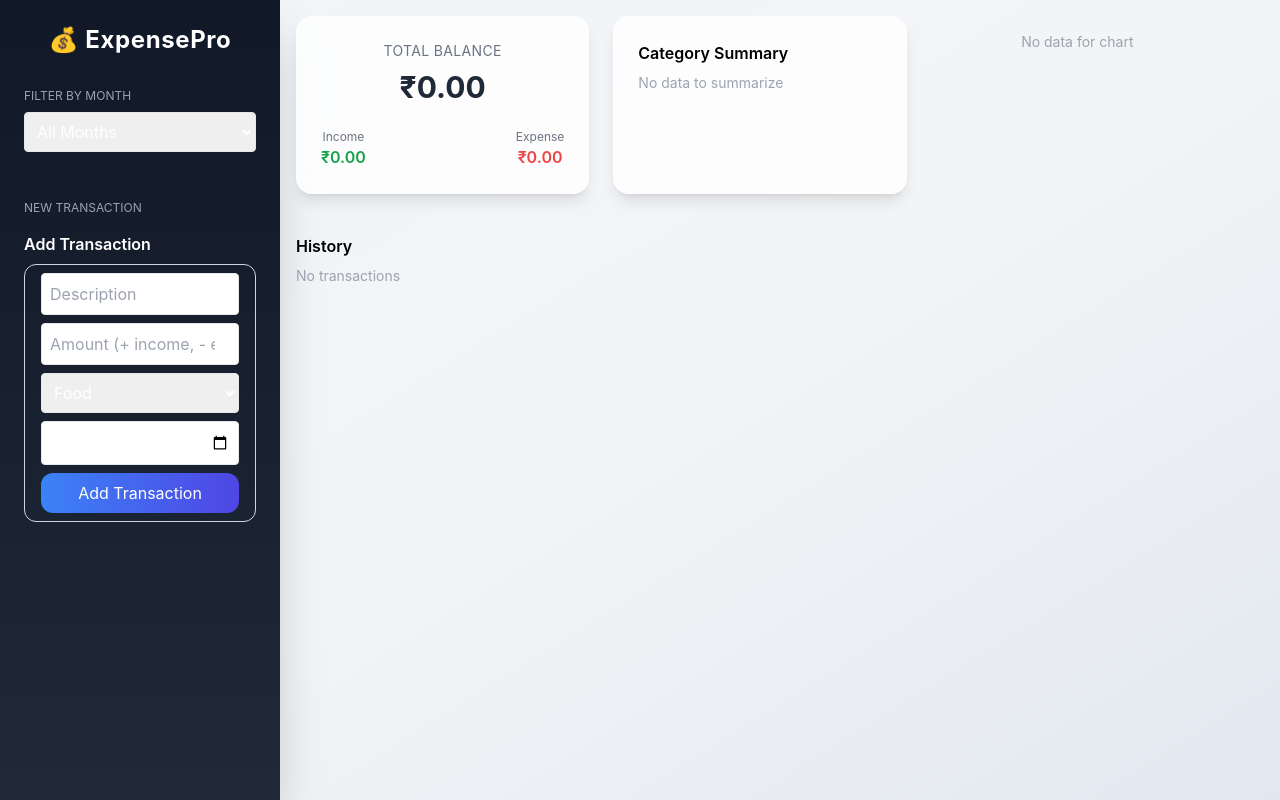
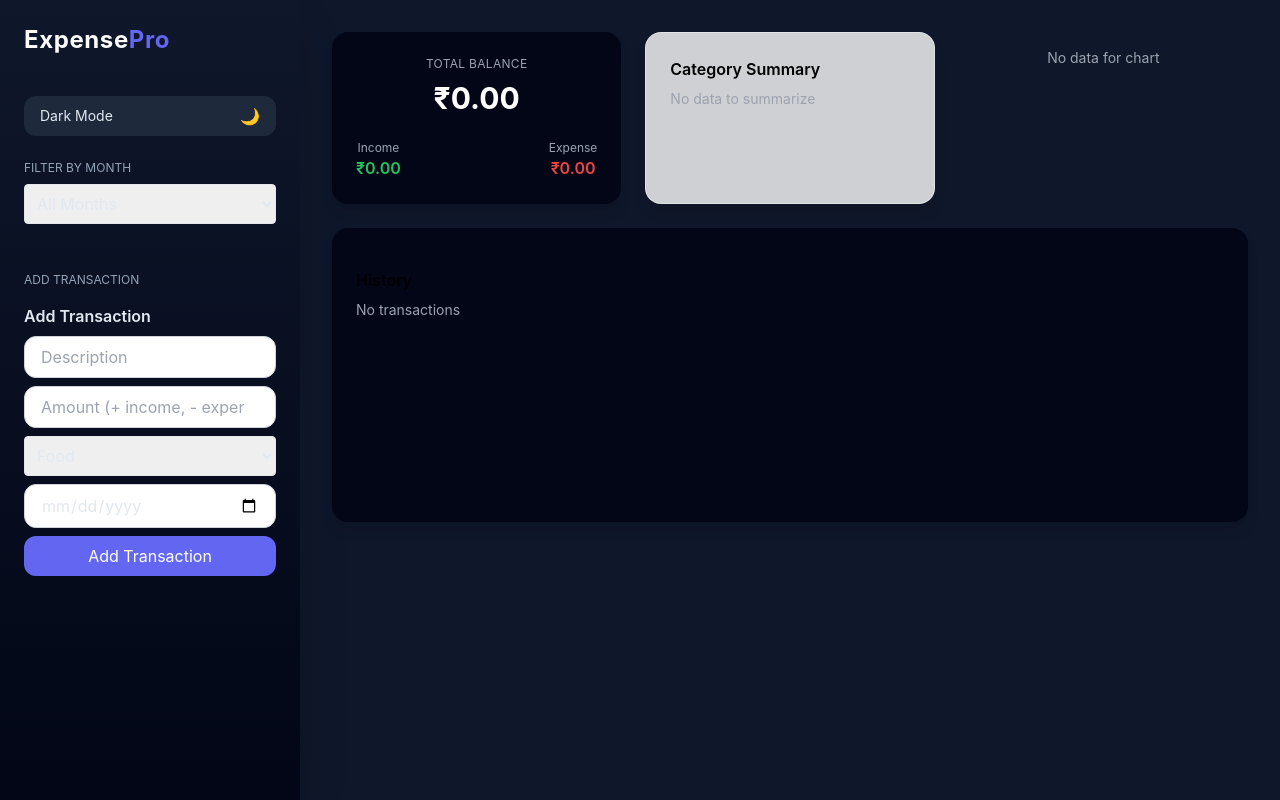
Before and after one commit to NaveenGowd1/react-expense-tracker, a React (Create React App) app: page / in a window 1280 px wide. Built offline with nearby package versions, Linux system fonts and the light colour scheme.

Commit message:
Implemented advanced dark mode and redesigned SaaS dashboard UI

```diff
--- a/src/App.js
+++ b/src/App.js
@@ -3,6 +3,8 @@ import Sidebar from "./components/Sidebar";
 import Dashboard from "./components/Dashboard";
 
 function App() {
+  const [darkMode, setDarkMode] = useState(true);
+
   const [transactions, setTransactions] = useState(() => {
     const saved = localStorage.getItem("transactions");
     return saved ? JSON.parse(saved) : [];
@@ -30,19 +32,25 @@ function App() {
       );
 
   return (
-    <div className="flex h-screen overflow-hidden bg-gradient-to-br from-slate-100 via-gray-100 to-slate-200">
+    <div className={darkMode ? "dark" : ""}>
+      <div className="flex h-screen overflow-hidden bg-slate-100 dark:bg-surfaceDark transition-colors">
+
 
         <Sidebar
           addTransaction={addTransaction}
           selectedMonth={selectedMonth}
           setSelectedMonth={setSelectedMonth}
+          darkMode={darkMode}
+          setDarkMode={setDarkMode}
         />
+
 
         <Dashboard
           transactions={filteredTransactions}
           deleteTransaction={deleteTransaction}
         />
       </div>
+    </div>
   );
 }
 
--- a/src/components/AddTransaction.jsx
+++ b/src/components/AddTransaction.jsx
@@ -29,12 +29,11 @@ const AddTransaction = ({ addTransaction }) => {
     <div className="mt-4">
       <h3 className="font-semibold mb-2">Add Transaction</h3>
 
-      <form onSubmit={onSubmit} className="w-full rounded-xl border border-gray-300 px-4 py-2 focus:outline-none focus:ring-2 focus:ring-blue-400 mb-2"
->
+      <form onSubmit={onSubmit}>
         <input
           type="text"
           placeholder="Description"
-          className="w-full border p-2 mb-2 rounded"
+          className="w-full rounded-xl border border-gray-300 px-4 py-2 focus:outline-none focus:ring-2 focus:ring-blue-400 mb-2"
           value={text}
           onChange={(e) => setText(e.target.value)}
         />
@@ -42,7 +41,7 @@ const AddTransaction = ({ addTransaction }) => {
         <input
           type="number"
           placeholder="Amount (+ income, - expense)"
-          className="w-full border p-2 mb-2 rounded"
+          className="w-full rounded-xl border border-gray-300 px-4 py-2 focus:outline-none focus:ring-2 focus:ring-blue-400 mb-2"
           value={amount}
           onChange={(e) => setAmount(e.target.value)}
         />
@@ -61,13 +60,12 @@ const AddTransaction = ({ addTransaction }) => {
 
         <input
           type="date"
-          className="w-full border p-2 mb-2 rounded"
+          className="w-full rounded-xl border border-gray-300 px-4 py-2 focus:outline-none focus:ring-2 focus:ring-blue-400 mb-2"
           value={date}
           onChange={(e) => setDate(e.target.value)}
         />
 
-        <button className="w-full bg-gradient-to-r from-blue-500 to-indigo-600 text-white py-2 rounded-xl hover:scale-[1.02] transition"
->
+        <button className="w-full bg-primary text-white py-2 rounded-xl hover:opacity-90 transition">
           Add Transaction
         </button>
       </form>
--- a/src/components/Balance.jsx
+++ b/src/components/Balance.jsx
@@ -12,24 +12,23 @@ const Balance = ({ transactions }) => {
       .reduce((acc, val) => acc + val, 0) * -1
   ).toFixed(2);
 return (
-  <div className="bg-white/80 backdrop-blur-md border border-white/40 rounded-2xl shadow-lg p-6 text-center hover:shadow-xl transition">
-    <h4 className="text-sm text-gray-500 uppercase tracking-wide">
+  <div className="bg-white dark:bg-cardDark rounded-2xl shadow-lg p-6 text-center">
+    <p className="text-xs uppercase tracking-wide text-gray-400">
       Total Balance
-    </h4>
+    </p>
 
-    <h2 className="text-3xl font-bold mt-2 text-gray-800">
+    <h2 className="text-3xl font-bold mt-2 text-gray-900 dark:text-white">
       ₹{total}
     </h2>
 
     <div className="flex justify-between mt-6">
       <div>
-        <p className="text-xs text-gray-500">Income</p>
-        <p className="text-green-600 font-semibold">₹{income}</p>
+        <p className="text-xs text-gray-400">Income</p>
+        <p className="text-secondary font-semibold">₹{income}</p>
       </div>
-
       <div>
-        <p className="text-xs text-gray-500">Expense</p>
-        <p className="text-red-500 font-semibold">₹{expense}</p>
+        <p className="text-xs text-gray-400">Expense</p>
+        <p className="text-danger font-semibold">₹{expense}</p>
       </div>
     </div>
   </div>
--- a/src/components/Dashboard.jsx
+++ b/src/components/Dashboard.jsx
@@ -5,24 +5,24 @@ import TransactionList from "./TransactionList";
 
 const Dashboard = ({ transactions, deleteTransaction }) => {
   return (
-    <div className="w-3/4 p-4 h-screen overflow-hidden">
-      {/* Top section */}
+    <div className="flex-1 p-8 space-y-6 overflow-hidden">
+
+  {/* Top analytics */}
   <div className="grid grid-cols-3 gap-6">
-
     <Balance transactions={transactions} />
     <CategorySummary transactions={transactions} />
     <CategoryChart transactions={transactions} />
   </div>
 
-      {/* Bottom section */}
-      <div className="mt-6 h-[45%] overflow-y-auto pr-2">
-
+  {/* Transactions */}
+  <div className="bg-white dark:bg-cardDark rounded-2xl shadow-lg p-6 h-[40%] overflow-y-auto">
     <TransactionList
       transactions={transactions}
       deleteTransaction={deleteTransaction}
     />
   </div>
 </div>
+
   );
 };
 
--- a/src/components/Sidebar.jsx
+++ b/src/components/Sidebar.jsx
@@ -1,15 +1,33 @@
 import AddTransaction from "./AddTransaction";
 import MonthFilter from "./MonthFilter";
 
-const Sidebar = ({ addTransaction, selectedMonth, setSelectedMonth }) => {
+const Sidebar = ({
+  addTransaction,
+  selectedMonth,
+  setSelectedMonth,
+  darkMode,
+  setDarkMode,
+}) => {
   return (
-    <div className="w-[280px] bg-gradient-to-b from-gray-900 to-gray-800 text-white p-6 h-screen shadow-2xl">
-      <h2 className="text-2xl font-bold mb-8 tracking-wide text-center">
-        💰 ExpensePro
-      </h2>
+    <div className="w-[300px] h-screen bg-gradient-to-b from-slate-900 to-slate-950 text-slate-200 p-6 shadow-2xl">
 
-      <div className="mb-6">
-        <p className="text-xs uppercase text-gray-400 mb-2">
+      {/* Logo */}
+      <h1 className="text-2xl font-bold tracking-wide text-white mb-10">
+        Expense<span className="text-primary">Pro</span>
+      </h1>
+
+      {/* Dark Mode Toggle */}
+      <button
+        onClick={() => setDarkMode(!darkMode)}
+        className="mb-6 w-full flex items-center justify-between px-4 py-2 rounded-xl bg-slate-800 hover:bg-slate-700 transition"
+      >
+        <span className="text-sm">Dark Mode</span>
+        <span>{darkMode ? "🌙" : "☀️"}</span>
+      </button>
+
+      {/* Filter */}
+      <div className="mb-8">
+        <p className="text-xs uppercase text-slate-400 mb-2">
           Filter by Month
         </p>
         <MonthFilter
@@ -18,9 +36,10 @@ const Sidebar = ({ addTransaction, selectedMonth, setSelectedMonth }) => {
         />
       </div>
 
-      <div className="mt-8">
-        <p className="text-xs uppercase text-gray-400 mb-2">
-          New Transaction
+      {/* Form */}
+      <div>
+        <p className="text-xs uppercase text-slate-400 mb-2">
+          Add Transaction
         </p>
         <AddTransaction addTransaction={addTransaction} />
       </div>
--- a/tailwind.config.js
+++ b/tailwind.config.js
@@ -6,3 +6,19 @@ module.exports = {
   },
   plugins: [],
 };
+module.exports = {
+  darkMode: "class",
+  content: ["./src/**/*.{js,jsx}"],
+  theme: {
+    extend: {
+      colors: {
+        primary: "#6366f1", // Indigo
+        secondary: "#22c55e", // Green
+        danger: "#ef4444",
+        surfaceDark: "#0f172a",
+        cardDark: "#020617",
+      },
+    },
+  },
+  plugins: [],
+};
```
Lines whose indentation alone changed are shown as unchanged.
